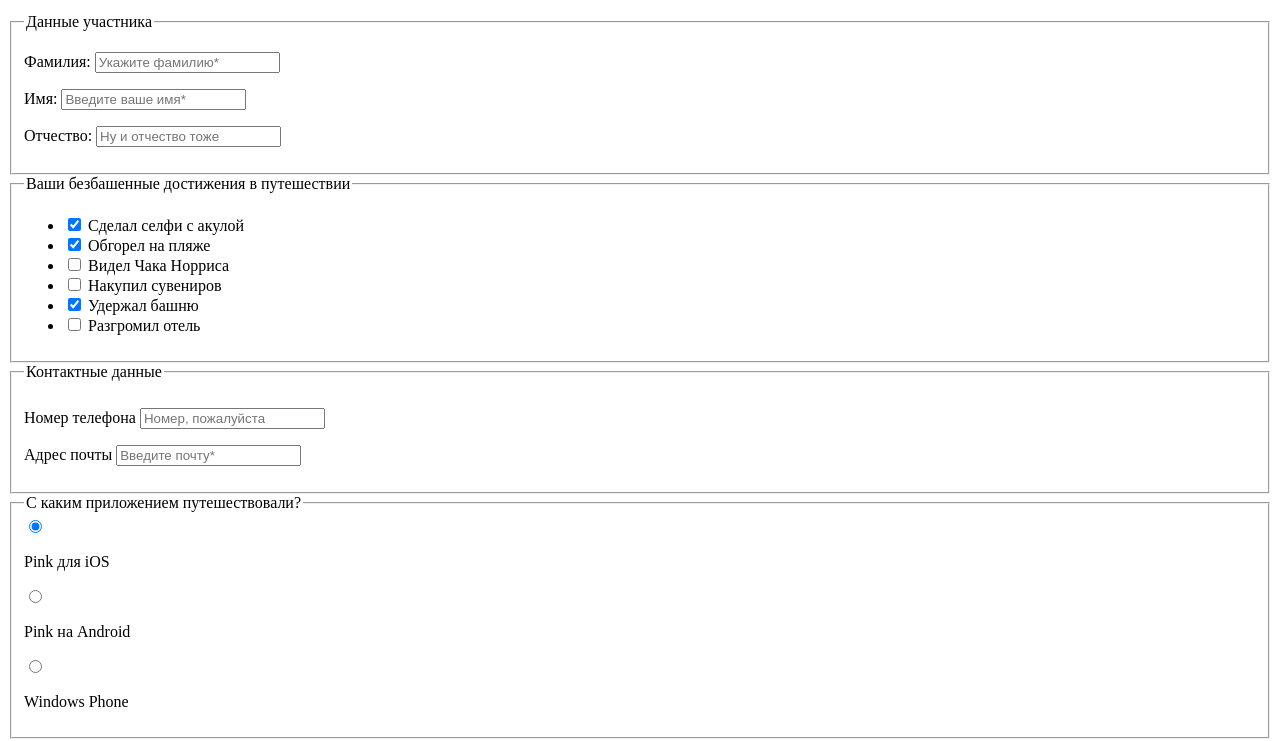
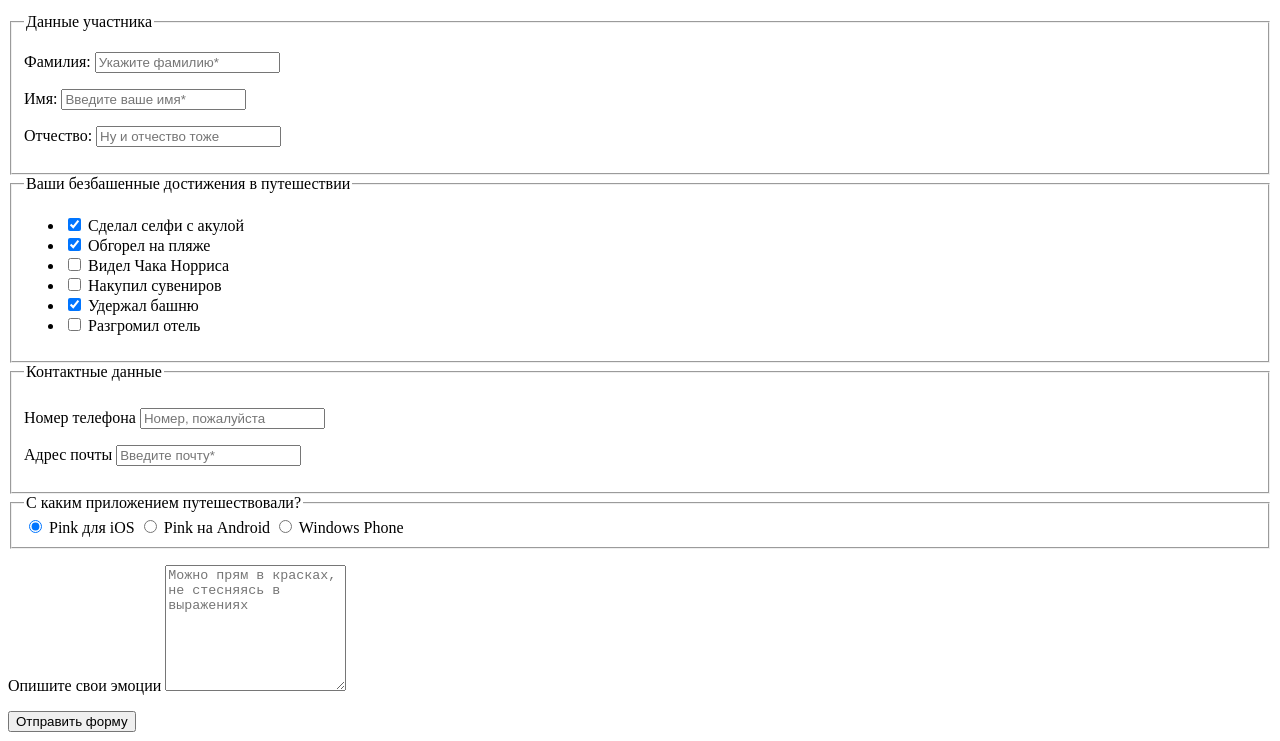
Before and after one commit to kotovi4/1314303-pink-22, a website: page source/form.html in a window 1280 px wide. Shown: the part 226-967 px from the top of the page. Drawn offline with Linux system fonts and the light colour scheme.

Commit message:
Добавляет разметку страницы формы

```diff
--- a/source/form.html
+++ b/source/form.html
@@ -123,17 +123,17 @@
         <legend class="application__legend">С каким приложением путешествовали?</legend>
         <label class="application__label">
           <input class="application__input input" type="radio" id="radio-1" name="user_application" checked>
-          <p class="application__text">Pink для iOS</p>
+          <span class="application__text">Pink для iOS</span>
         </label>
 
         <label class="application__label">
           <input class="application__input input" type="radio" id="radio-2" name="user_application">
-          <p class="application__text">Pink на Android</p>
+          <span class="application__text">Pink на Android</span>
         </label>
 
         <label class="application__label">
           <input class="application__input input" type="radio" id="radio-3" name="user_application">
-          <p class="application__text">Windows Phone</p>
+          <span class="application__text">Windows Phone</span>
         </label>
       </fieldset>
 
```
